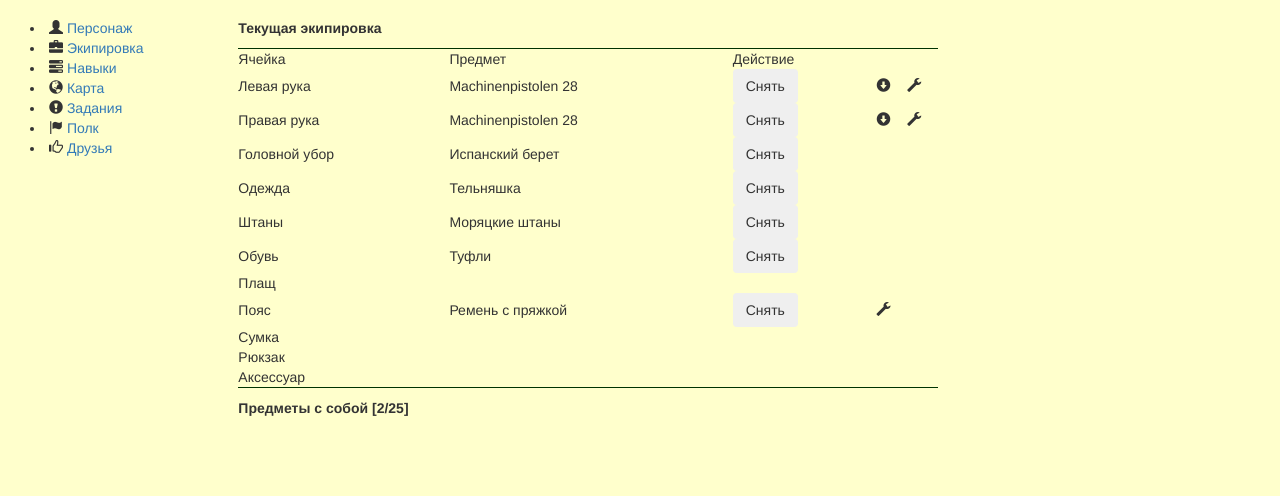
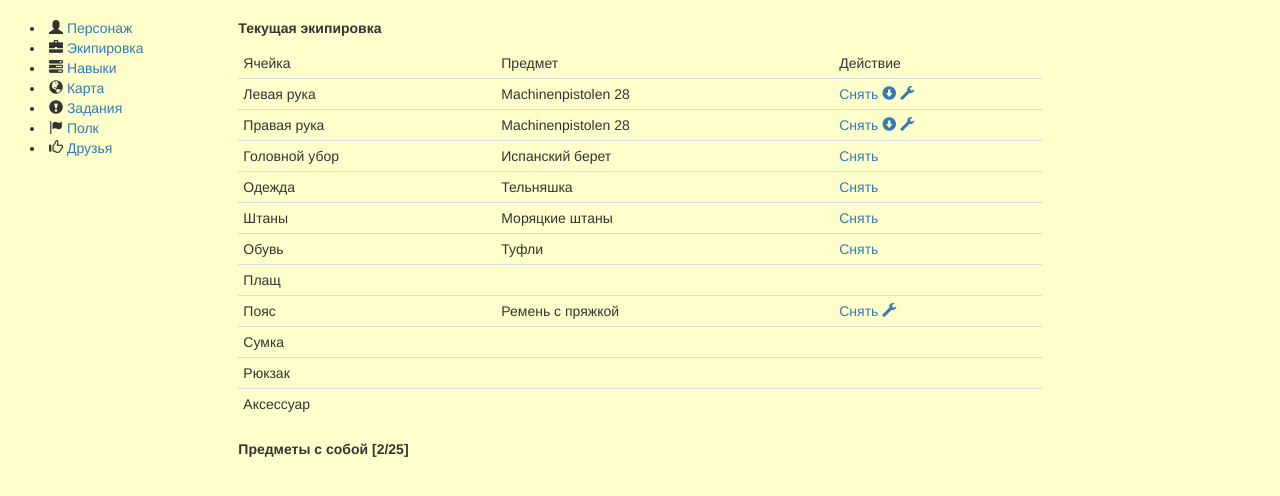
Before and after one commit to Sandromor/NoPasaran, a plain HTML site: page equip.html in a window 1280 px wide. Shown: the part 54-550 px from the top of the page. Drawn offline with nearby package versions, Linux system fonts and the light colour scheme.

Commit message:
Изменил таблицу экипировки
Добавил класс Bootstrap, заменил стиль кнопок на стиль ссылок, добавил
ссылки иконкам

```diff
--- a/equip.html
+++ b/equip.html
@@ -54,10 +54,11 @@
           <li><span class="glyphicon glyphicon-flag"></span><a href="clan.html"> Полк</a></li>
           <li><span class="glyphicon glyphicon-thumbs-up"></span><a href="friends.html"> Друзья</a></li>
         </div>
-        <div class="col-md-10"> <!--Body content-->
+        <div class="col-md-8"> <!--Body content-->
           <div><b>Текущая экипировка</b></div>
           <p></p>
-              <table border="0" cellspacing="1" cellpadding="5" width="700" style="border-bottom:1px solid #003300; border-top:1px solid #003300;">
+              <table class="table table-condensed">
+                <!-- border="0" cellspacing="1" cellpadding="5" width="700" style="border-bottom:1px solid #003300; border-top:1px solid #003300;"-->
                 <thead>
                   <tr>
                     <td>Ячейка</td>
@@ -67,62 +68,76 @@
                 </thead>
                 <tbody>
                   <tr>
-                    <td>Левая рука </td>
-                    <td> Machinenpistolen 28</td>
-                    <td><button class="btn">Снять</button></td>
-                    <td><span class="glyphicon glyphicon-circle-arrow-down"></span></td>
-                    <td><span class="glyphicon glyphicon-wrench"></span></td>
+                    <td>Левая рука</td>
+                    <td>Machinenpistolen 28</td>
+                    <td>
+                      <a>Снять</a>
+                      <a href="#"><span class="glyphicon glyphicon-circle-arrow-down"></span></a>
+                      <a href="#"><span class="glyphicon glyphicon-wrench"></span></a>
+                    </td>
                   </tr>
                   <tr>
-                    <td>Правая рука </td>
-                    <td> Machinenpistolen 28</td>
-                    <td><button class="btn">Снять</button></td>
-                    <td><span class="glyphicon glyphicon-circle-arrow-down"></span></td>
-                    <td><span class="glyphicon glyphicon-wrench"></span></td>
+                    <td>Правая рука</td>
+                    <td>Machinenpistolen 28</td>
+                    <td>
+                      <a>Снять</a>
+                      <a href="#"><span class="glyphicon glyphicon-circle-arrow-down"></span></a>
+                      <a href="#"><span class="glyphicon glyphicon-wrench"></span></a>
+                    </td>
                   </tr>
                   <tr>
-                    <td>Головной убор </td>
-                    <td> Испанский берет</td>
-                    <td><button class="btn">Снять</button></td>
+                    <td>Головной убор</td>
+                    <td>Испанский берет</td>
+                    <td>
+                      <a>Снять</a>
+                    </td>
                   </tr>
                   <tr>
-                    <td>Одежда </td>
-                    <td> Тельняшка</td>
-                    <td><button class="btn">Снять</button></td>
+                    <td>Одежда</td>
+                    <td>Тельняшка</td>
+                    <td>
+                      <a>Снять </a>
+                    </td>
                   </tr>
                   <tr>
-                    <td>Штаны </td>
-                    <td> Моряцкие штаны</td>
-                    <td><button class="btn">Снять</button></td>
+                    <td>Штаны</td>
+                    <td>Моряцкие штаны</td>
+                    <td>
+                      <a>Снять</a>
+                    </td>
                   </tr>
                   <tr>
-                    <td>Обувь </td>
-                    <td> Туфли</td>
-                    <td><button class="btn">Снять</button></td>
+                    <td>Обувь</td>
+                    <td>Туфли</td>
+                    <td>
+                      <a>Снять</a>
+                    </td>
                   </tr>
                   <tr>
-                    <td>Плащ </td>
+                    <td>Плащ</td>
                     <td></td>
                     <td></td>
                   </tr>
                   <tr>
-                    <td>Пояс </td>
-                    <td> Ремень с пряжкой</td>
-                    <td><button class="btn">Снять</button></td>
-                    <td><span class="glyphicon glyphicon-wrench"></span></td>
+                    <td>Пояс</td>
+                    <td>Ремень с пряжкой</td>
+                    <td>
+                      <a>Снять</a>
+                      <a href="#"><span class="glyphicon glyphicon-wrench"></span></a>
+                    </td>
                   </tr>
                   <tr>
-                    <td>Сумка </td>
+                    <td>Сумка</td>
                     <td></td>
                     <td></td>
                   </tr>
                   <tr>
-                    <td>Рюкзак </td>
+                    <td>Рюкзак</td>
                     <td></td>
                     <td></td>
                   </tr>
                   <tr>
-                    <td>Аксессуар </td>
+                    <td>Аксессуар</td>
                     <td></td>
                     <td></td>
                   </tr>
```
Also changed, not shown: index2.html (+2 -1 lines).
